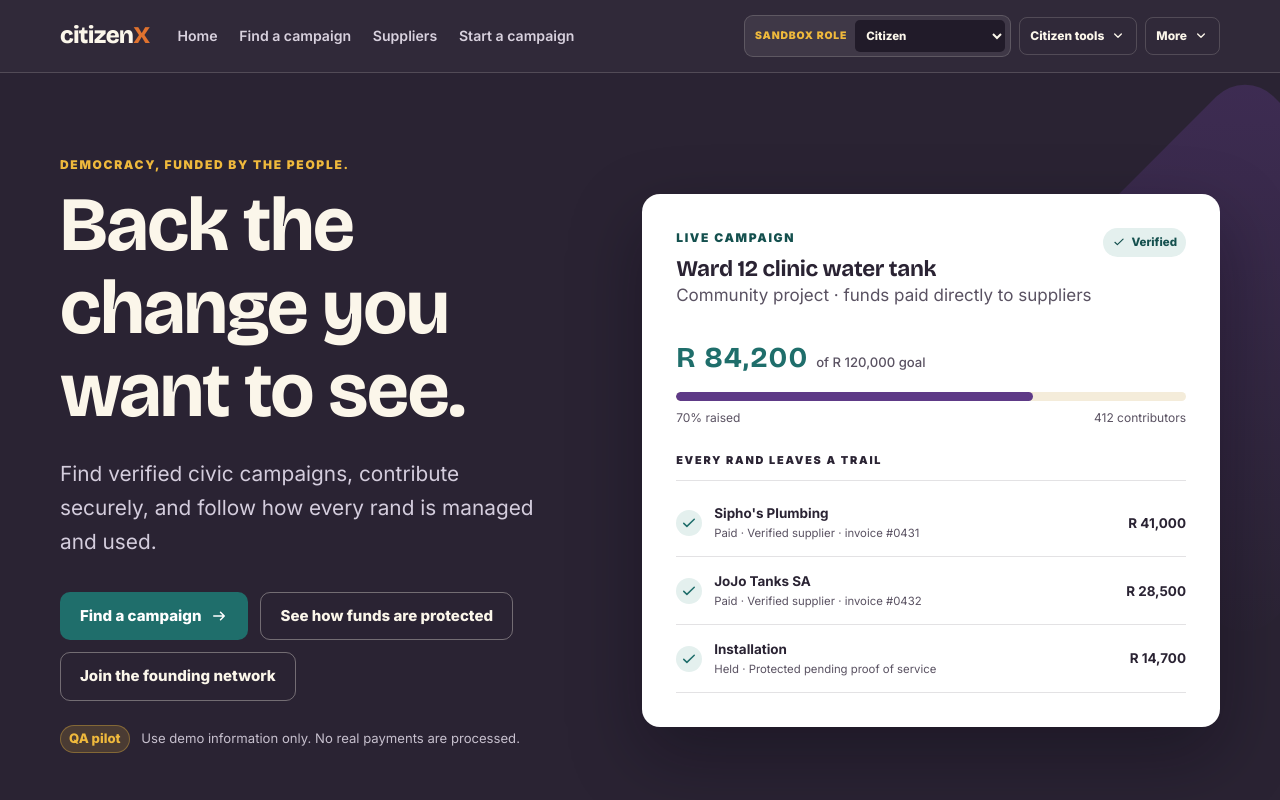
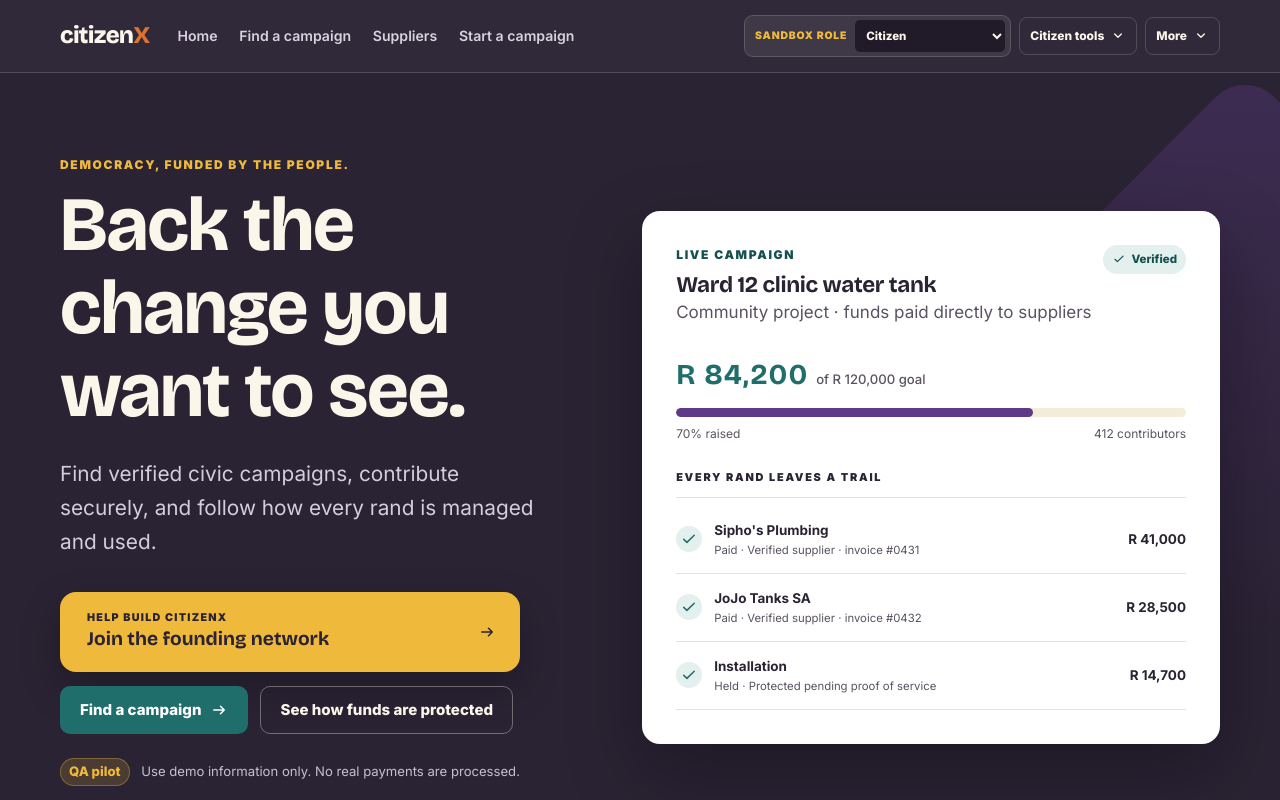
Before and after one commit to chelseawilliamsoncitizenx/citizenx-website, a Next.js app in the folder apps/web/: page / in a window 1280 px wide. Shown: the top 800 px of the page. Built offline with nearby package versions, Linux system fonts and the light colour scheme.

Commit message:
feat: promote founding network CTA

```diff
--- a/apps/web/app/globals.css
+++ b/apps/web/app/globals.css
@@ -112,7 +112,24 @@ button:disabled { cursor: not-allowed; opacity: 0.5; }
 .hero-grid { position: relative; z-index: 1; display: grid; grid-template-columns: minmax(0, 0.92fr) minmax(440px, 1.08fr); gap: clamp(45px, 8vw, 90px); align-items: center; }
 .hero-copy h1 { max-width: 650px; margin-bottom: 24px; }
 .hero-lead { max-width: 610px; color: #d4cddd; font-size: clamp(1.08rem, 2vw, 1.3rem); }
-.hero-copy .button-row { margin: 32px 0 24px; }
+.hero-actions { margin: 32px 0 24px; }
+.hero-actions .button-row { margin-top: 14px; }
+.hero-founder-button {
+  width: min(100%, 460px);
+  min-height: 80px;
+  justify-content: space-between;
+  padding: 14px 22px 14px 25px;
+  background: var(--saffron);
+  color: var(--ink);
+  border: 2px solid var(--saffron);
+  border-radius: 16px;
+  box-shadow: 0 16px 38px rgba(9, 5, 16, 0.3);
+}
+.hero-founder-button:hover { background: #ffd269; border-color: #ffd269; box-shadow: 0 19px 42px rgba(9, 5, 16, 0.4); }
+.hero-founder-button > span { display: grid; gap: 1px; text-align: left; }
+.hero-founder-button small { font-size: 0.67rem; font-weight: 850; letter-spacing: 0.12em; line-height: 1.35; text-transform: uppercase; }
+.hero-founder-button strong { font-family: var(--display); font-size: clamp(1.04rem, 2vw, 1.2rem); line-height: 1.3; }
+.hero-founder-button svg { flex: 0 0 auto; }
 .pilot-note { color: #c7c0ce; font-size: 0.82rem; }
 .pilot-note span { display: inline-block; margin-right: 8px; padding: 2px 8px; background: rgba(239, 185, 60, 0.16); color: var(--saffron); border: 1px solid rgba(239, 185, 60, 0.35); border-radius: 100px; font-weight: 800; }
 
@@ -1017,6 +1034,7 @@ button:disabled { cursor: not-allowed; opacity: 0.5; }
   .role-switcher select { max-width: 132px; }
   .hero { padding: 60px 0; }
   .hero-grid { grid-template-columns: 1fr; }
+  .hero-founder-button { width: 100%; min-height: 76px; }
   .ledger-preview-head { display: grid; }
   .ledger-preview-list li { grid-template-columns: auto 1fr; }
   .ledger-preview-list li > strong:last-child { grid-column: 2; }
--- a/apps/web/app/page.tsx
+++ b/apps/web/app/page.tsx
@@ -15,10 +15,15 @@ export default function HomePage() {
             <p className="eyebrow eyebrow-light">Democracy, funded by the people.</p>
             <h1>Back the change you want to see.</h1>
             <p className="hero-lead">Find verified civic campaigns, contribute securely, and follow how every rand is managed and used.</p>
-            <div className="button-row">
-              <Link className="button button-primary" href="/discover/">Find a campaign <ArrowIcon /></Link>
-              <Link className="button button-ghost" href="/how-it-works/">See how funds are protected</Link>
-              <Link className="button button-ghost" href="/join/">Join the founding network</Link>
+            <div className="hero-actions">
+              <Link className="button hero-founder-button" href="/join/">
+                <span><small>Help build CitizenX</small><strong>Join the founding network</strong></span>
+                <ArrowIcon />
+              </Link>
+              <div className="button-row">
+                <Link className="button button-primary" href="/discover/">Find a campaign <ArrowIcon /></Link>
+                <Link className="button button-ghost" href="/how-it-works/">See how funds are protected</Link>
+              </div>
             </div>
             <p className="pilot-note"><span>QA pilot</span> Use demo information only. No real payments are processed.</p>
           </div>
```
